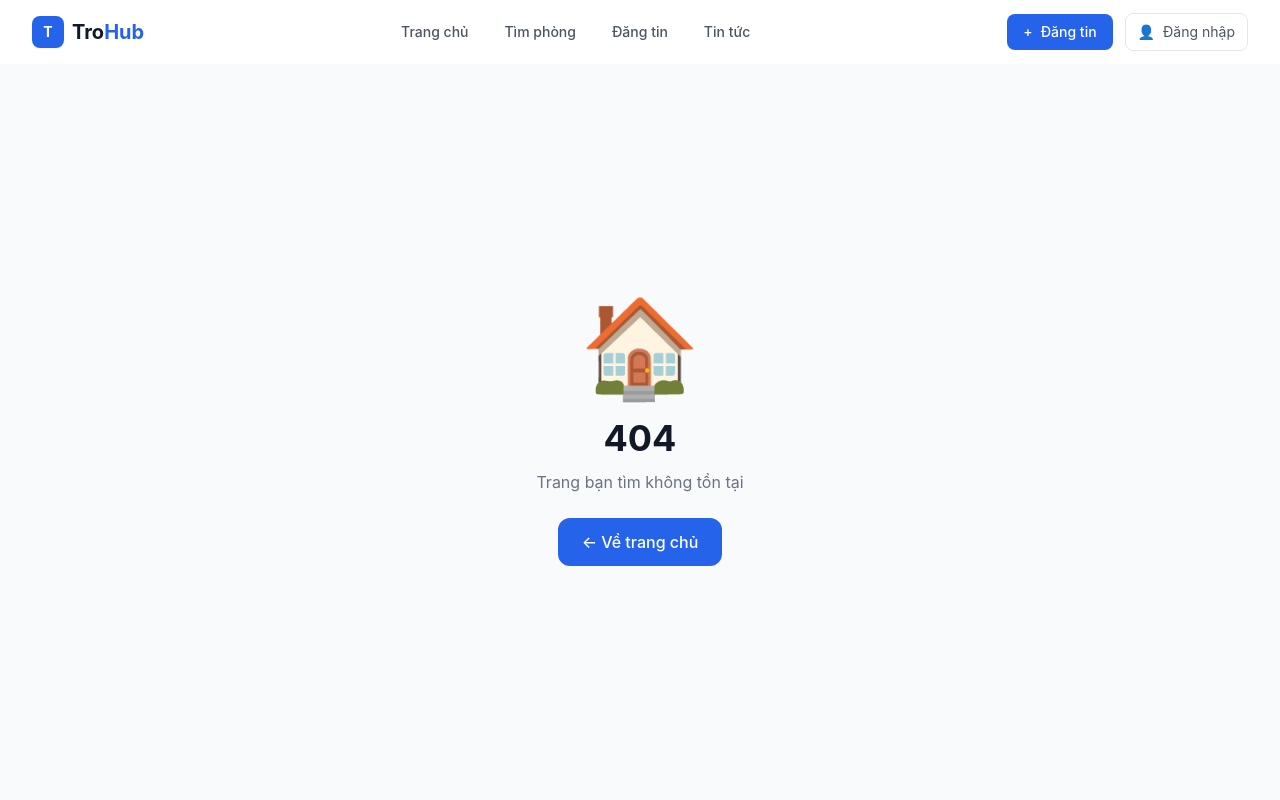
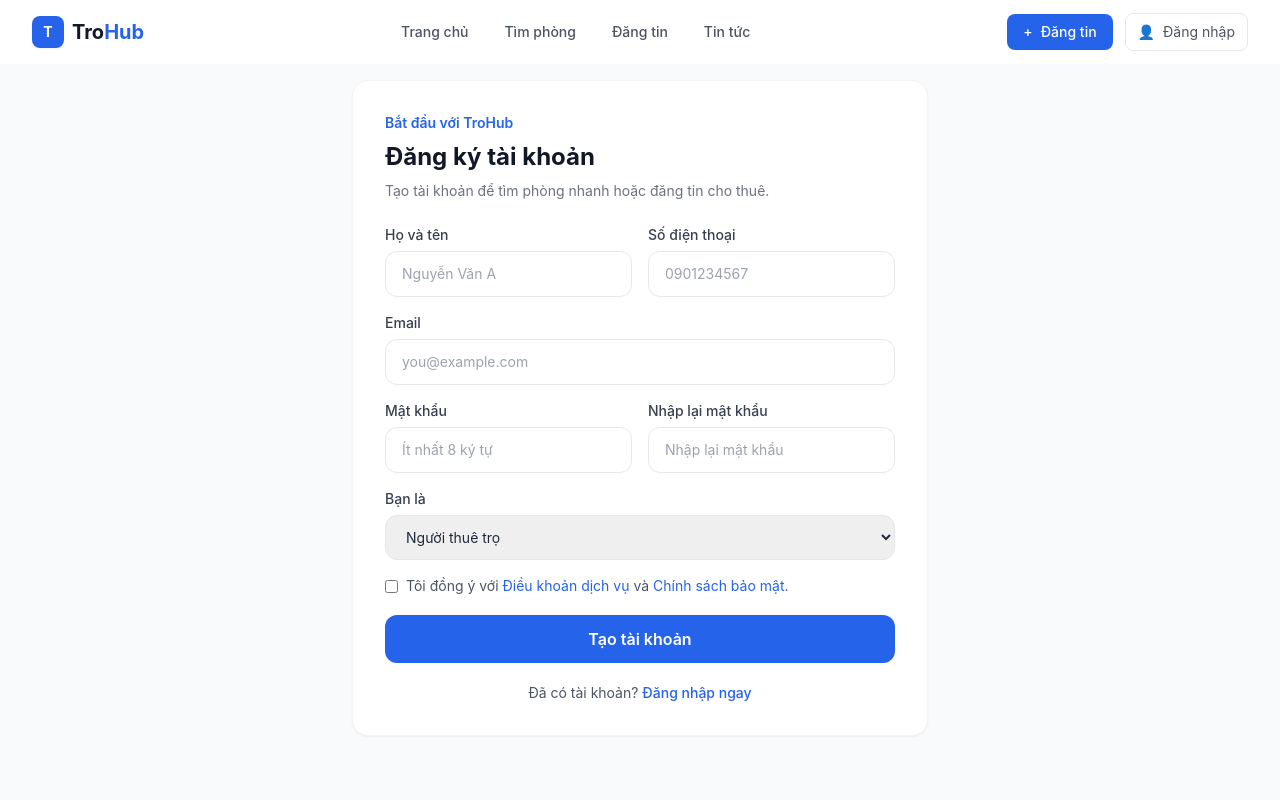
Before and after one commit to huuxuan22/TroHub, a React (Vite) app in the folder frontend/: page /register in a window 1280 px wide. Shown: the top 800 px of the page. Built offline with nearby package versions, Linux system fonts and the light colour scheme.

Commit message:
feat: add login and registration pages, update routing and navbar for authentication

```diff
--- a/frontend/src/App.jsx
+++ b/frontend/src/App.jsx
@@ -6,6 +6,8 @@ import HomePage from './pages/HomePage';
 import SearchPage from './pages/SearchPage';
 import RoomDetailPage from './pages/RoomDetailPage';
 import PostRoomPage from './pages/PostRoomPage';
+import LoginPage from './pages/LoginPage';
+import RegisterPage from './pages/RegisterPage';
 import './index.css';
 
 function NotFoundPage() {
@@ -34,6 +36,8 @@ export default function App() {
             <Route path="/search" element={<SearchPage />} />
             <Route path="/room/:id" element={<RoomDetailPage />} />
             <Route path="/post" element={<PostRoomPage />} />
+            <Route path="/login" element={<LoginPage />} />
+            <Route path="/register" element={<RegisterPage />} />
             <Route path="*" element={<NotFoundPage />} />
           </Routes>
         </div>
--- a/frontend/src/components/layout/Navbar.jsx
+++ b/frontend/src/components/layout/Navbar.jsx
@@ -72,7 +72,10 @@ export default function Navbar() {
               Đăng tin
             </button>
 
-            <button className="hidden md:flex items-center gap-2 text-sm text-gray-600 hover:text-blue-600 transition-colors border border-gray-200 hover:border-blue-300 rounded-lg px-3 py-2">
+            <button
+              onClick={() => navigate('/login')}
+              className="hidden md:flex items-center gap-2 text-sm text-gray-600 hover:text-blue-600 transition-colors border border-gray-200 hover:border-blue-300 rounded-lg px-3 py-2"
+            >
               <span>👤</span>
               <span className="hidden lg:inline">Đăng nhập</span>
             </button>
@@ -112,7 +115,10 @@ export default function Navbar() {
             </Link>
           ))}
           <div className="pt-2 border-t border-gray-100 flex gap-2">
-            <button className="flex-1 text-center text-sm text-gray-600 border border-gray-200 py-2.5 rounded-lg">
+            <button
+              onClick={() => navigate('/login')}
+              className="flex-1 text-center text-sm text-gray-600 border border-gray-200 py-2.5 rounded-lg"
+            >
               Đăng nhập
             </button>
             <button
--- /dev/null
+++ b/frontend/src/pages/LoginPage.jsx
@@ -0,0 +1,79 @@
+import React, { useState } from 'react';
+import { Link } from 'react-router-dom';
+
+export default function LoginPage() {
+  const [form, setForm] = useState({ email: '', password: '', remember: true });
+
+  const update = (key, value) => setForm((prev) => ({ ...prev, [key]: value }));
+
+  const handleSubmit = (e) => {
+    e.preventDefault();
+    // TODO: connect login API
+    console.log('login payload', form);
+  };
+
+  return (
+    <div className="min-h-screen bg-slate-50 pt-20 pb-10 px-4">
+      <div className="max-w-md mx-auto">
+        <div className="bg-white rounded-2xl border border-gray-100 shadow-sm p-6 sm:p-8">
+          <p className="text-sm font-semibold text-blue-600 mb-2">Chào mừng quay lại</p>
+          <h1 className="text-2xl font-bold text-gray-900 mb-2">Đăng nhập TroHub</h1>
+          <p className="text-sm text-gray-500 mb-6">Đăng nhập để đăng tin và quản lý phòng trọ của bạn.</p>
+
+          <form onSubmit={handleSubmit} className="space-y-4">
+            <div>
+              <label className="block text-sm font-medium text-gray-700 mb-1.5">Email</label>
+              <input
+                type="email"
+                required
+                value={form.email}
+                onChange={(e) => update('email', e.target.value)}
+                placeholder="you@example.com"
+                className="w-full border border-gray-200 rounded-xl px-4 py-3 text-sm focus:outline-none focus:ring-2 focus:ring-blue-500"
+              />
+            </div>
+
+            <div>
+              <label className="block text-sm font-medium text-gray-700 mb-1.5">Mật khẩu</label>
+              <input
+                type="password"
+                required
+                value={form.password}
+                onChange={(e) => update('password', e.target.value)}
+                placeholder="Nhập mật khẩu"
+                className="w-full border border-gray-200 rounded-xl px-4 py-3 text-sm focus:outline-none focus:ring-2 focus:ring-blue-500"
+              />
+            </div>
+
+            <div className="flex items-center justify-between text-sm">
+              <label className="inline-flex items-center gap-2 text-gray-600 cursor-pointer">
+                <input
+                  type="checkbox"
+                  checked={form.remember}
+                  onChange={(e) => update('remember', e.target.checked)}
+                  className="accent-blue-600"
+                />
+                Ghi nhớ đăng nhập
+              </label>
+              <a href="#" className="text-blue-600 hover:underline">Quên mật khẩu?</a>
+            </div>
+
+            <button
+              type="submit"
+              className="w-full bg-blue-600 hover:bg-blue-700 text-white py-3 rounded-xl font-semibold transition-colors"
+            >
+              Đăng nhập
+            </button>
+          </form>
+
+          <p className="text-sm text-gray-600 mt-5 text-center">
+            Chưa có tài khoản?{' '}
+            <Link to="/register" className="text-blue-600 font-medium hover:underline">
+              Tạo tài khoản mới
+            </Link>
+          </p>
+        </div>
+      </div>
+    </div>
+  );
+}
--- /dev/null
+++ b/frontend/src/pages/RegisterPage.jsx
@@ -0,0 +1,143 @@
+import React, { useState } from 'react';
+import { Link } from 'react-router-dom';
+
+export default function RegisterPage() {
+  const [form, setForm] = useState({
+    fullName: '',
+    email: '',
+    phone: '',
+    password: '',
+    confirmPassword: '',
+    role: 'tenant',
+    agree: false,
+  });
+
+  const update = (key, value) => setForm((prev) => ({ ...prev, [key]: value }));
+
+  const handleSubmit = (e) => {
+    e.preventDefault();
+    // TODO: connect register API
+    console.log('register payload', form);
+  };
+
+  return (
+    <div className="min-h-screen bg-slate-50 pt-20 pb-10 px-4">
+      <div className="max-w-xl mx-auto">
+        <div className="bg-white rounded-2xl border border-gray-100 shadow-sm p-6 sm:p-8">
+          <p className="text-sm font-semibold text-blue-600 mb-2">Bắt đầu với TroHub</p>
+          <h1 className="text-2xl font-bold text-gray-900 mb-2">Đăng ký tài khoản</h1>
+          <p className="text-sm text-gray-500 mb-6">Tạo tài khoản để tìm phòng nhanh hoặc đăng tin cho thuê.</p>
+
+          <form onSubmit={handleSubmit} className="space-y-4">
+            <div className="grid sm:grid-cols-2 gap-4">
+              <Field label="Họ và tên">
+                <input
+                  required
+                  value={form.fullName}
+                  onChange={(e) => update('fullName', e.target.value)}
+                  className={inputCls}
+                  placeholder="Nguyễn Văn A"
+                />
+              </Field>
+
+              <Field label="Số điện thoại">
+                <input
+                  required
+                  value={form.phone}
+                  onChange={(e) => update('phone', e.target.value)}
+                  className={inputCls}
+                  placeholder="0901234567"
+                />
+              </Field>
+            </div>
+
+            <Field label="Email">
+              <input
+                type="email"
+                required
+                value={form.email}
+                onChange={(e) => update('email', e.target.value)}
+                className={inputCls}
+                placeholder="you@example.com"
+              />
+            </Field>
+
+            <div className="grid sm:grid-cols-2 gap-4">
+              <Field label="Mật khẩu">
+                <input
+                  type="password"
+                  required
+                  value={form.password}
+                  onChange={(e) => update('password', e.target.value)}
+                  className={inputCls}
+                  placeholder="Ít nhất 8 ký tự"
+                />
+              </Field>
+
+              <Field label="Nhập lại mật khẩu">
+                <input
+                  type="password"
+                  required
+                  value={form.confirmPassword}
+                  onChange={(e) => update('confirmPassword', e.target.value)}
+                  className={inputCls}
+                  placeholder="Nhập lại mật khẩu"
+                />
+              </Field>
+            </div>
+
+              <Field label="Bạn là">
+              <select
+                value={form.role}
+                onChange={(e) => update('role', e.target.value)}
+                className={inputCls}
+              >
+                <option value="tenant">Người thuê trọ</option>
+                <option value="landlord">Chủ phòng trọ</option>
+              </select>
+            </Field>
+
+            <label className="inline-flex items-start gap-2 text-sm text-gray-600 cursor-pointer">
+              <input
+                type="checkbox"
+                checked={form.agree}
+                onChange={(e) => update('agree', e.target.checked)}
+                className="mt-1 accent-blue-600"
+                required
+              />
+              <span>
+                Tôi đồng ý với <a href="#" className="text-blue-600 hover:underline">Điều khoản dịch vụ</a> và{' '}
+                <a href="#" className="text-blue-600 hover:underline">Chính sách bảo mật</a>.
+              </span>
+            </label>
+
+            <button
+              type="submit"
+              className="w-full bg-blue-600 hover:bg-blue-700 text-white py-3 rounded-xl font-semibold transition-colors"
+            >
+              Tạo tài khoản
+            </button>
+          </form>
+
+          <p className="text-sm text-gray-600 mt-5 text-center">
+            Đã có tài khoản?{' '}
+            <Link to="/login" className="text-blue-600 font-medium hover:underline">
+              Đăng nhập ngay
+            </Link>
+          </p>
+        </div>
+      </div>
+    </div>
+  );
+}
+
+function Field({ label, children }) {
+  return (
+    <div>
+      <label className="block text-sm font-medium text-gray-700 mb-1.5">{label}</label>
+      {children}
+    </div>
+  );
+}
+
+const inputCls = 'w-full border border-gray-200 rounded-xl px-4 py-3 text-sm focus:outline-none focus:ring-2 focus:ring-blue-500';
```
